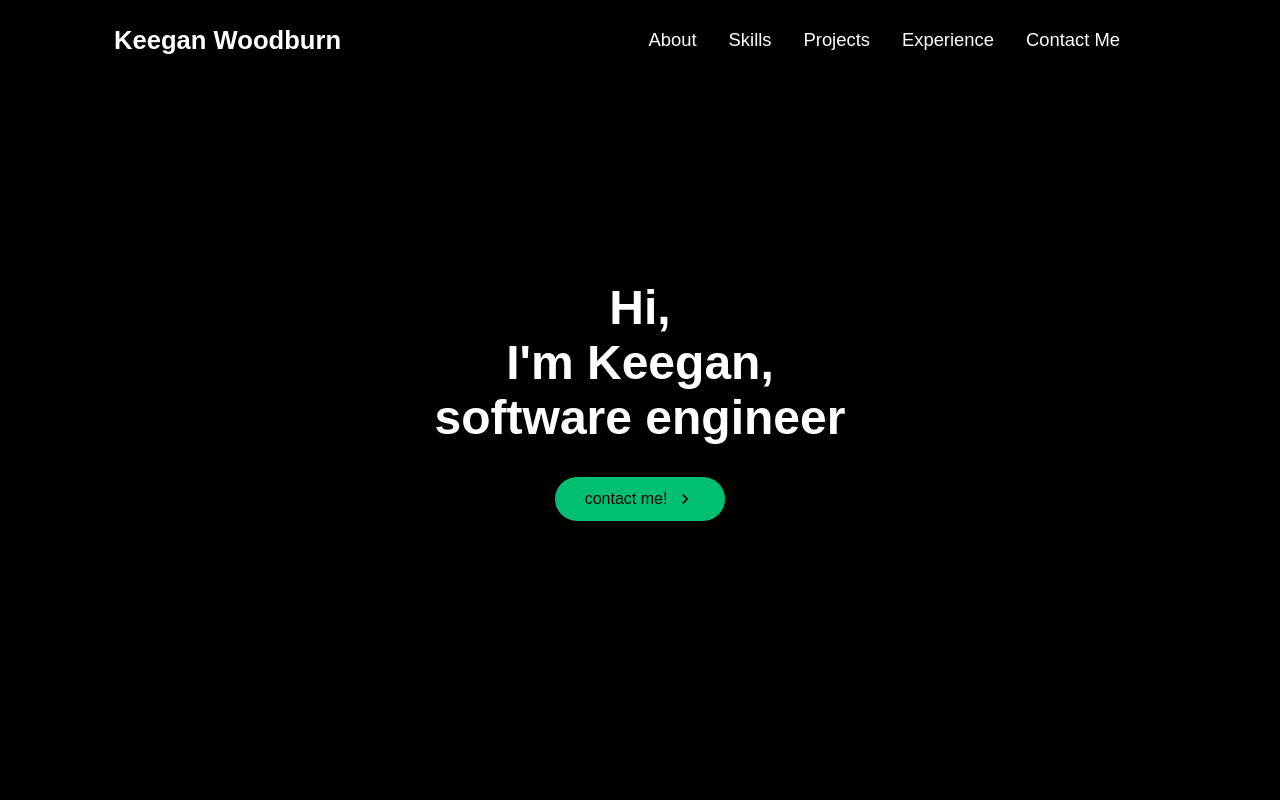
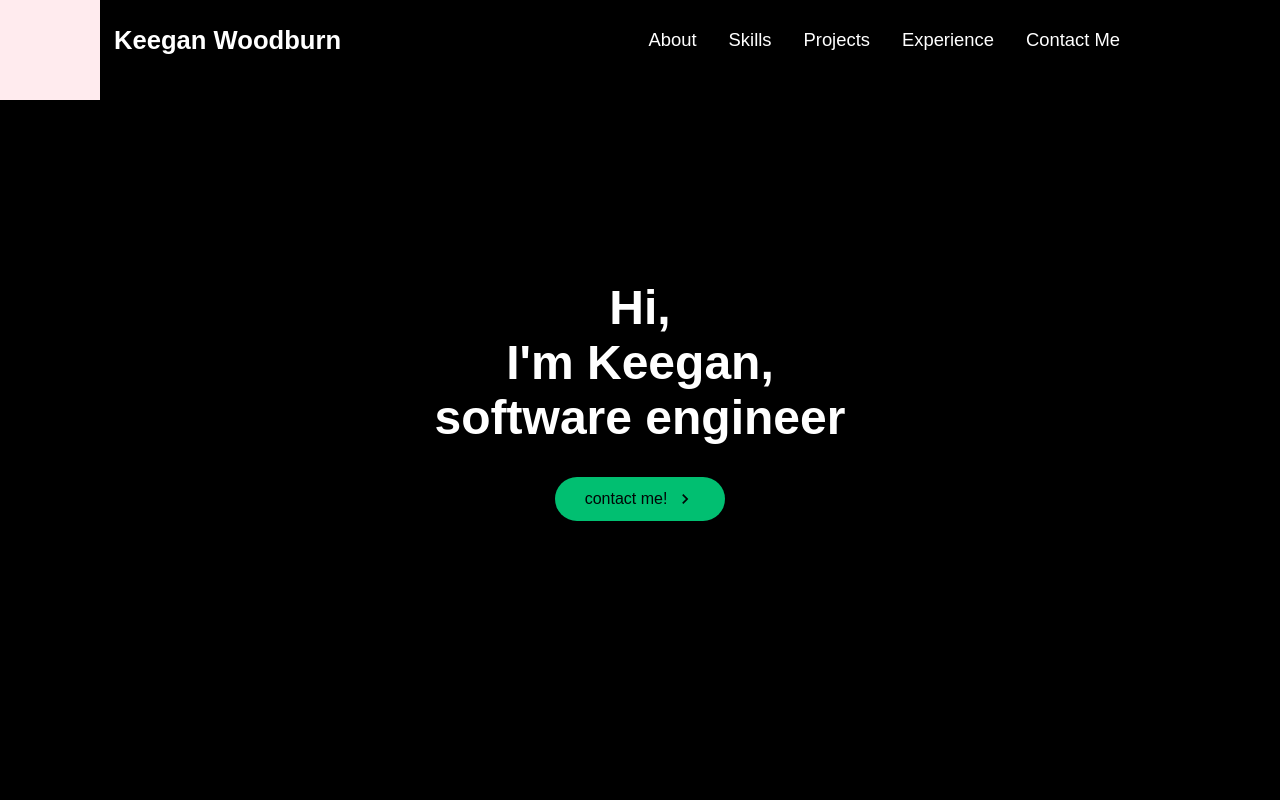
Before and after one commit to TheDeafOne/portfolio, a React (Create React App) app: page / in a window 1280 px wide. Shown: the top 800 px of the page. Built offline with nearby package versions, Linux system fonts and the light colour scheme.

Commit message:
z-index adjust

```diff
--- a/src/components/ProjectsSection/ProjectElements.js
+++ b/src/components/ProjectsSection/ProjectElements.js
@@ -179,5 +179,5 @@ export const ModalTransitionDiv = styled.div`
     opacity: 1;
     height: 100px;
     width: 100px;
-    z-index: 100px;
+    z-index: 100;
 `
```
